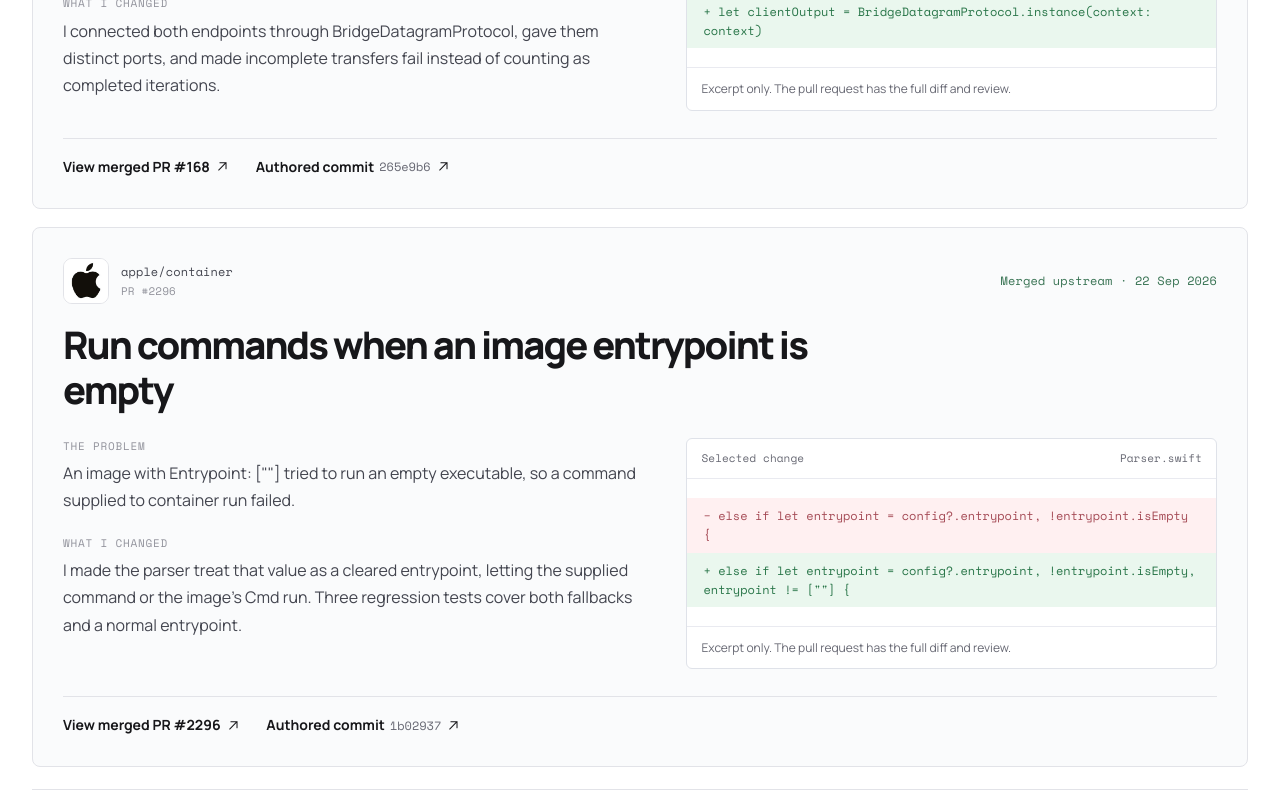
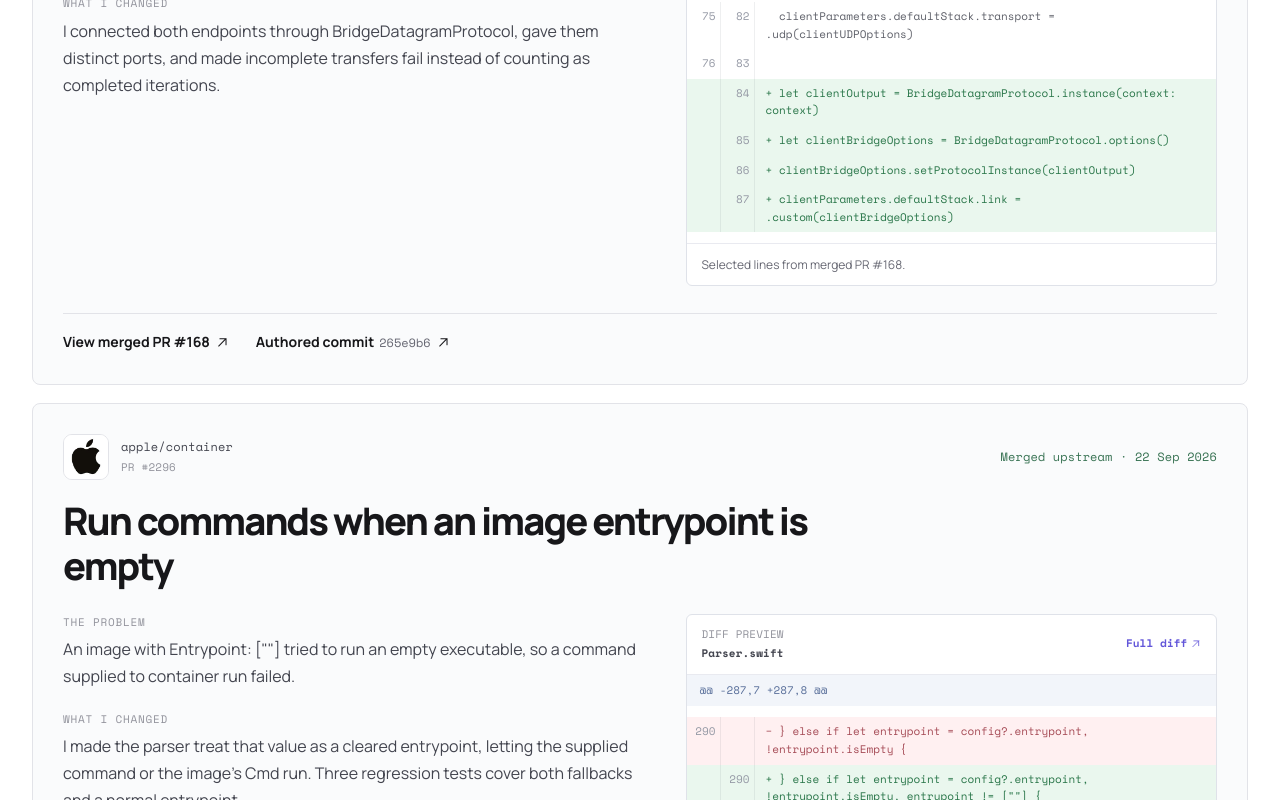
Before and after one commit to danielsyauqi/danielsyauqi-portfolio, a Next.js app: page /contributions in a window 1280 px wide. Shown: the part 960-1760 px from the top of the page. Built offline with nearby package versions, Linux system fonts and the light colour scheme.

Commit message:
Show verified diff previews for contributions

```diff
--- a/src/app/contributions/page.tsx
+++ b/src/app/contributions/page.tsx
@@ -1,6 +1,5 @@
 import type { Metadata } from "next";
 import Image from "next/image";
-import Link from "next/link";
 import { ArrowIcon } from "@/components/ArrowIcon";
 import { ContributionsExplorer } from "@/components/ContributionsExplorer";
 
@@ -18,8 +17,25 @@ const contributions = [
     change:
       "I made the parser treat that value as a cleared entrypoint, letting the supplied command or the image’s Cmd run. Three regression tests cover both fallbacks and a normal entrypoint.",
     file: "Parser.swift",
-    removed: 'else if let entrypoint = config?.entrypoint, !entrypoint.isEmpty {',
-    added: 'else if let entrypoint = config?.entrypoint, !entrypoint.isEmpty, entrypoint != [""] {',
+    diffHunk: "@@ -287,7 +287,8 @@",
+    diffLines: [
+      {
+        kind: "removed",
+        oldLine: 290,
+        code: '} else if let entrypoint = config?.entrypoint, !entrypoint.isEmpty {',
+      },
+      {
+        kind: "added",
+        newLine: 290,
+        code: '} else if let entrypoint = config?.entrypoint, !entrypoint.isEmpty, entrypoint != [""] {',
+      },
+      {
+        kind: "added",
+        newLine: 291,
+        code: "// A single empty string clears the image entrypoint.",
+      },
+      { kind: "context", oldLine: 291, newLine: 292, code: "result = entrypoint" },
+    ],
     pullRequest: "https://github.com/apple/container/pull/2296",
     commit: "https://github.com/apple/container/pull/2296/commits/1b02937c1b34651797e3ae51ed12b5e5f75d17a0",
     shortCommit: "1b02937",
@@ -37,8 +53,36 @@ const contributions = [
     change:
       "I connected both endpoints through BridgeDatagramProtocol, gave them distinct ports, and made incomplete transfers fail instead of counting as completed iterations.",
     file: "IPUDPTransfer/main.swift",
-    removed: "let clientOutput = DatagramLowerHarness(",
-    added: "let clientOutput = BridgeDatagramProtocol.instance(context: context)",
+    diffHunk: "@@ -74,6 +81,11 @@",
+    diffLines: [
+      {
+        kind: "context",
+        oldLine: 75,
+        newLine: 82,
+        code: "clientParameters.defaultStack.transport = .udp(clientUDPOptions)",
+      },
+      { kind: "context", oldLine: 76, newLine: 83, code: "" },
+      {
+        kind: "added",
+        newLine: 84,
+        code: "let clientOutput = BridgeDatagramProtocol.instance(context: context)",
+      },
+      {
+        kind: "added",
+        newLine: 85,
+        code: "let clientBridgeOptions = BridgeDatagramProtocol.options()",
+      },
+      {
+        kind: "added",
+        newLine: 86,
+        code: "clientBridgeOptions.setProtocolInstance(clientOutput)",
+      },
+      {
+        kind: "added",
+        newLine: 87,
+        code: "clientParameters.defaultStack.link = .custom(clientBridgeOptions)",
+      },
+    ],
     pullRequest: "https://github.com/apple/swift-network-evolution/pull/168",
     commit: "https://github.com/apple/swift-network-evolution/pull/168/commits/265e9b6f26aa5115f28e791610508e8d4a1c3139",
     shortCommit: "265e9b6",
@@ -106,9 +150,14 @@ export default function ContributionsPage() {
             </p>
           </div>
         </div>
-        <Link className="button button-dark" href="/web/seeder">
+        <a
+          className="button button-dark"
+          href="https://seederpm.xyz"
+          target="_blank"
+          rel="noreferrer"
+        >
           Explore Seeder <ArrowIcon diagonal />
-        </Link>
+        </a>
       </section>
     </main>
   );
--- a/src/app/globals.css
+++ b/src/app/globals.css
@@ -1184,22 +1184,77 @@ p {
 }
 
 .contribution-diff-heading {
+  align-items: center;
   padding: 11px 14px;
   border-bottom: 1px solid #e9eaf0;
   font-size: 11px;
 }
 
+.contribution-diff-heading > div {
+  display: grid;
+  min-width: 0;
+  gap: 2px;
+}
+
+.contribution-diff-heading > div span {
+  color: var(--soft-muted);
+  text-transform: uppercase;
+}
+
+.contribution-diff-heading strong {
+  color: #444650;
+  font-weight: 700;
+  overflow-wrap: anywhere;
+}
+
+.contribution-diff-heading a {
+  display: inline-flex;
+  flex: none;
+  align-items: center;
+  gap: 3px;
+  color: var(--accent);
+  font-weight: 700;
+}
+
+.contribution-diff-hunk {
+  padding: 7px 12px;
+  background: #f2f5fa;
+  color: #596f9a;
+  font-family: var(--font-mono), monospace;
+  font-size: 11px;
+}
+
 .contribution-diff-lines {
-  padding-block: 19px;
-}
-
-.contribution-diff-lines code {
-  display: block;
-  padding: 8px 16px;
-  font-family: var(--font-mono), monospace;
-  font-size: 12px;
+  padding-block: 11px;
+}
+
+.contribution-diff-row {
+  display: grid;
+  min-height: 29px;
+  grid-template-columns: 34px 34px minmax(0, 1fr);
+  font-family: var(--font-mono), monospace;
+  font-size: 11px;
+}
+
+.contribution-diff-row > span {
+  padding: 6px 5px;
+  border-right: 1px solid rgba(70, 75, 95, 0.09);
+  color: #9599a5;
+  text-align: right;
+  user-select: none;
+}
+
+.contribution-diff-row code {
+  min-width: 0;
+  padding: 6px 10px;
+  font-family: inherit;
+  font-size: inherit;
   overflow-wrap: anywhere;
   white-space: pre-wrap;
+}
+
+.diff-context {
+  color: #5d5f68;
 }
 
 .diff-removed {
--- a/src/components/ContributionsExplorer.tsx
+++ b/src/components/ContributionsExplorer.tsx
@@ -15,8 +15,13 @@ type Contribution = {
   problem: string;
   change: string;
   file: string;
-  removed: string;
-  added: string;
+  diffHunk: string;
+  diffLines: readonly {
+    kind: "context" | "removed" | "added";
+    oldLine?: number;
+    newLine?: number;
+    code: string;
+  }[];
   pullRequest: string;
   commit: string;
   shortCommit: string;
@@ -46,6 +51,7 @@ export function ContributionsExplorer({
           item.change,
           item.file,
           item.shortCommit,
+          ...item.diffLines.map((line) => line.code),
         ].some((value) => value.toLocaleLowerCase().includes(search)),
       )
       .sort((a, b) => b.dateTime.localeCompare(a.dateTime));
@@ -123,16 +129,27 @@ export function ContributionsExplorer({
                 </div>
               </div>
 
-              <div className="contribution-diff" aria-label={`Selected code change in ${item.file}`}>
+              <div className="contribution-diff" aria-label={`Diff excerpt from ${item.file}`}>
                 <div className="contribution-diff-heading">
-                  <span>Selected change</span>
-                  <span>{item.file}</span>
+                  <div>
+                    <span>Diff preview</span>
+                    <strong>{item.file}</strong>
+                  </div>
+                  <a href={`${item.pullRequest}/files`} target="_blank" rel="noreferrer">
+                    Full diff <ArrowIcon diagonal />
+                  </a>
                 </div>
-                <div className="contribution-diff-lines">
-                  <code className="diff-removed">− {item.removed}</code>
-                  <code className="diff-added">+ {item.added}</code>
+                <div className="contribution-diff-hunk">{item.diffHunk}</div>
+                <div className="contribution-diff-lines" aria-label="Selected changed lines">
+                  {item.diffLines.map((line, index) => (
+                    <div className={`contribution-diff-row diff-${line.kind}`} key={`${line.kind}-${index}`}>
+                      <span aria-hidden="true">{line.oldLine ?? ""}</span>
+                      <span aria-hidden="true">{line.newLine ?? ""}</span>
+                      <code>{line.kind === "added" ? "+" : line.kind === "removed" ? "−" : " "} {line.code}</code>
+                    </div>
+                  ))}
                 </div>
-                <p>Excerpt only. The pull request has the full diff and review.</p>
+                <p>Selected lines from merged PR #{item.pullNumber}.</p>
               </div>
             </div>
 
```
